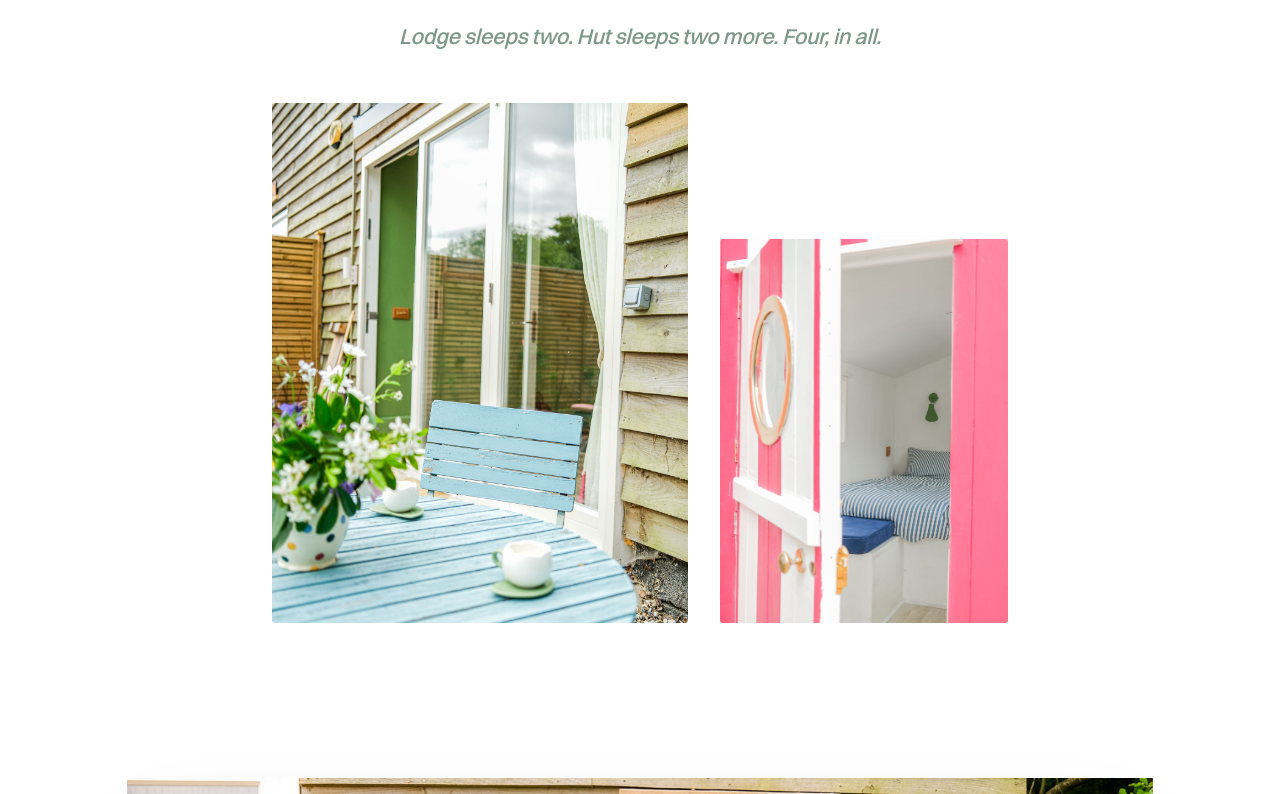
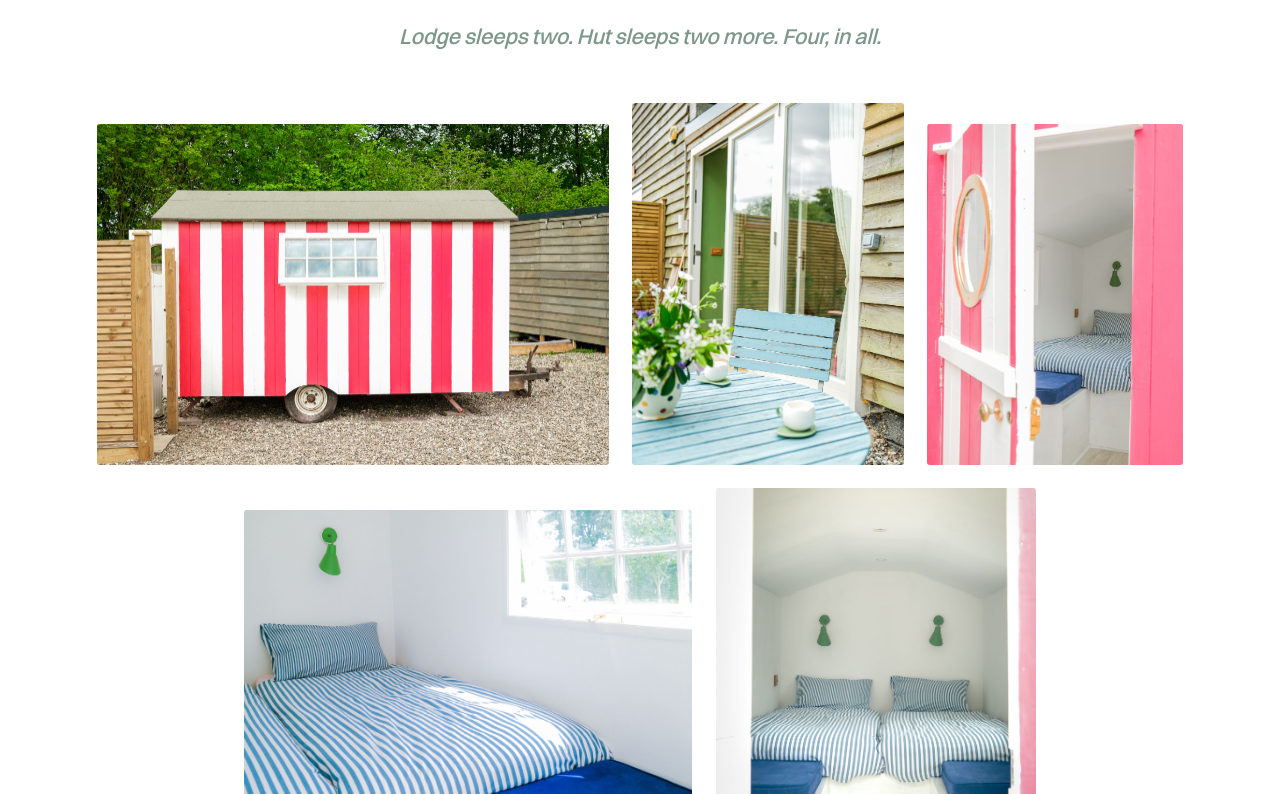
Before and after one commit to squirrelsneststay-beep/Squirrels-Nest, a Next.js app: page / in a window 1280 px wide. Shown: the part 4966-5760 px from the top of the page. Built offline with nearby package versions, Linux system fonts and the light colour scheme; no server answers.

Commit message:
feat: expand shepherd's hut into a 5-photo staggered gallery

```diff
--- a/components/v2/ShepherdsHut.tsx
+++ b/components/v2/ShepherdsHut.tsx
@@ -23,8 +23,13 @@ if (typeof window !== "undefined") {
  * `public/images/shepherds-hut/` and swap the two constants below. See that
  * folder's README.md.
  */
-const HUT_PHOTO_MAIN = "/images/shepherds-hut/hut-1.jpg"; // the striped hut exterior
-const HUT_PHOTO_DETAIL = "/images/shepherds-hut/hut-3.jpg"; // twin beds through the open door
+const HUT_GALLERY = [
+  { src: "/images/shepherds-hut/hut-5.jpg", alt: "The red-and-white striped shepherd's hut on the grounds", width: "min(32rem, 88vw)", aspect: "3 / 2" },
+  { src: "/images/shepherds-hut/hut-1.jpg", alt: "The hut's painted door and porthole window", width: "min(17rem, 42vw)", aspect: "3 / 4" },
+  { src: "/images/shepherds-hut/hut-3.jpg", alt: "Twin beds through the open door", width: "min(16rem, 42vw)", aspect: "3 / 4" },
+  { src: "/images/shepherds-hut/hut-7.jpg", alt: "Inside the hut — twin beds with striped linen", width: "min(28rem, 88vw)", aspect: "3 / 2" },
+  { src: "/images/shepherds-hut/hut-9.jpg", alt: "A quiet corner of the shepherd's hut", width: "min(20rem, 60vw)", aspect: "1 / 1" },
+];
 
 export function ShepherdsHut() {
   const rootRef = useRef<HTMLDivElement>(null);
@@ -129,56 +134,42 @@ export function ShepherdsHut() {
         </p>
       </div>
 
-      {/* Two contained photos, varied size, centred — not full-bleed. */}
+      {/* The hut, in full — a staggered set of photos that reveal as you reach it. */}
       <div
-        className="sh-reveal mx-auto"
+        className="mx-auto"
         style={{
           marginTop: "clamp(3rem, 7vh, 5rem)",
-          maxWidth: "62rem",
+          maxWidth: "74rem",
           paddingInline: "clamp(1.5rem, 4vw, 3rem)",
           display: "flex",
+          flexWrap: "wrap",
           justifyContent: "center",
           alignItems: "flex-end",
-          gap: "clamp(1rem, 2.5vw, 2rem)",
-          flexWrap: "wrap",
+          gap: "clamp(0.85rem, 1.8vw, 1.5rem)",
         }}
       >
+        {HUT_GALLERY.map((ph) => (
           <div
+            key={ph.src}
+            className="sh-reveal"
             style={{
               position: "relative",
-            width: "min(26rem, 70vw)",
-            aspectRatio: "4 / 5",
+              width: ph.width,
+              aspectRatio: ph.aspect,
               borderRadius: "3px",
               overflow: "hidden",
               background: "var(--v2-line)",
             }}
           >
             <Image
-            src={HUT_PHOTO_MAIN}
-            alt="The red-and-white striped shepherd's hut at Squirrels' Nest"
+              src={ph.src}
+              alt={ph.alt}
               fill
-            sizes="(max-width: 768px) 70vw, 26rem"
+              sizes="(max-width: 768px) 88vw, 30rem"
               style={{ objectFit: "cover" }}
             />
           </div>
-        <div
-          style={{
-            position: "relative",
-            width: "min(18rem, 50vw)",
-            aspectRatio: "3 / 4",
-            borderRadius: "3px",
-            overflow: "hidden",
-            background: "var(--v2-line)",
-          }}
-        >
-          <Image
-            src={HUT_PHOTO_DETAIL}
-            alt="Inside the shepherd's hut — twin beds with striped linen"
-            fill
-            sizes="(max-width: 768px) 50vw, 18rem"
-            style={{ objectFit: "cover" }}
-          />
-        </div>
+        ))}
       </div>
     </section>
   );
```
Lines whose indentation alone changed are shown as unchanged.
